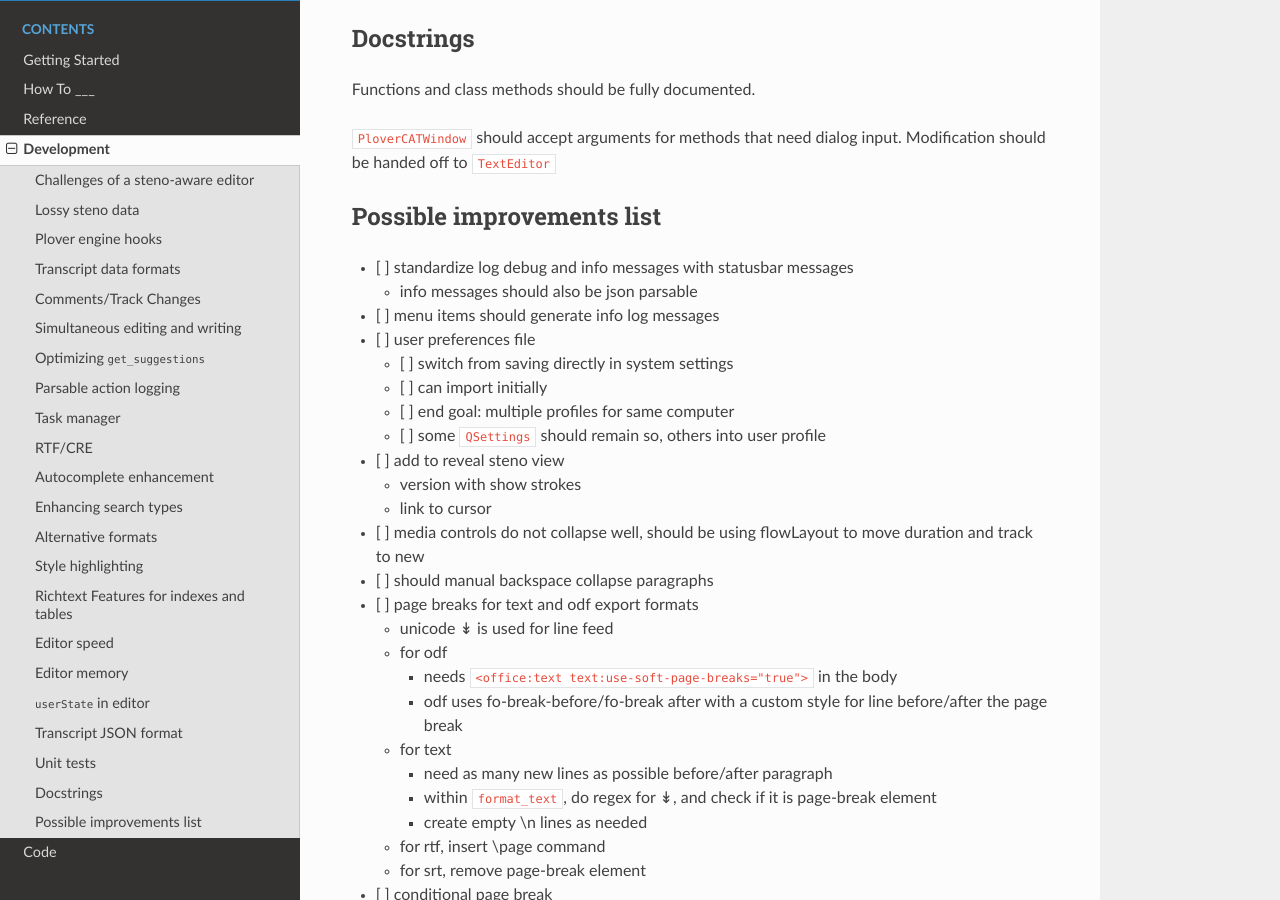
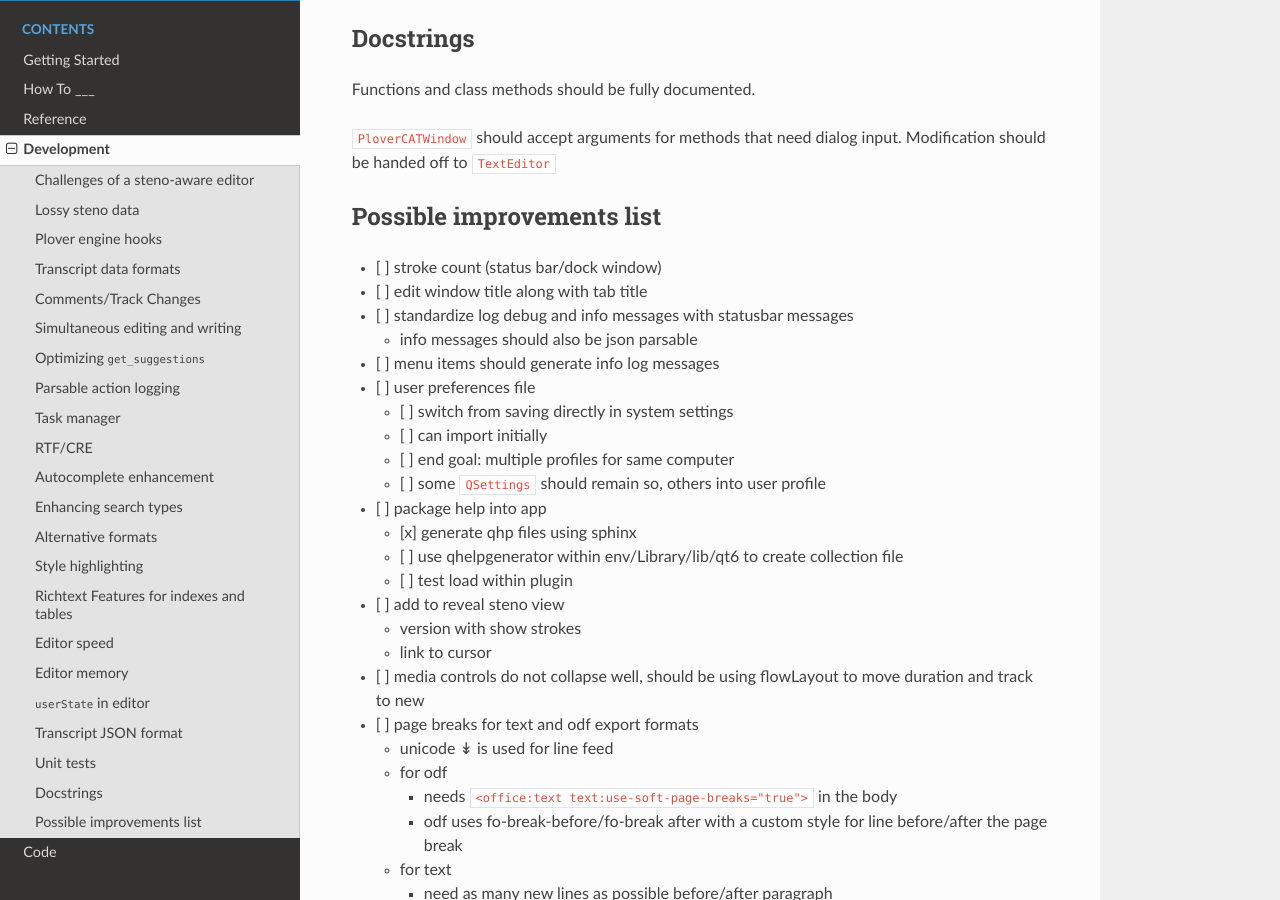
Before and after one commit to greenwyrt/plover2CAT, a Sphinx documentation site: the page built from docs/discussion/development.md, in a window 1280 px wide and 900 px high, scrolled down 4360 px. Built offline with Sphinx 7.4.7 and the Read the Docs theme 3.1.0, drawn with Linux system fonts in a browser that asks for light colours.

```diff
--- a/docs/discussion/development.md
+++ b/docs/discussion/development.md
@@ -139,6 +139,10 @@ Functions and class methods should be fully documented.
 
 ## Possible improvements list
 
+- [ ] stroke count (status bar/dock window)
+
+- [ ] edit window title along with tab title
+
 - [ ] standardize log debug and info messages with statusbar messages
     - info messages should also be json parsable
 
@@ -150,13 +154,16 @@ Functions and class methods should be fully documented.
     - [ ] end goal: multiple profiles for same computer
     - [ ] some `QSettings` should remain so, others into user profile
 
+- [ ] package help into app
+    - [x] generate qhp files using sphinx
+    - [ ] use qhelpgenerator within env/Library/lib/qt6 to create collection file
+    - [ ] test load within plugin
+
 - [ ] add to reveal steno view
     - version with show strokes
     - link to cursor
 
 - [ ] media controls do not collapse well, should be using flowLayout to move duration and track to new
-
-- [ ] should manual backspace collapse paragraphs
 
 - [ ] page breaks for text and odf export formats
     - unicode ↡ is used for line feed
```
Also changed, not shown: CHANGES.md (+6 -0 lines), docs/howto/index.md (+2 -0 lines), docs/howto/windowontop.md (added, +5 -0 lines), docs/howto/windowopaqueness.md (added, +7 -0 lines), 2 other files.
